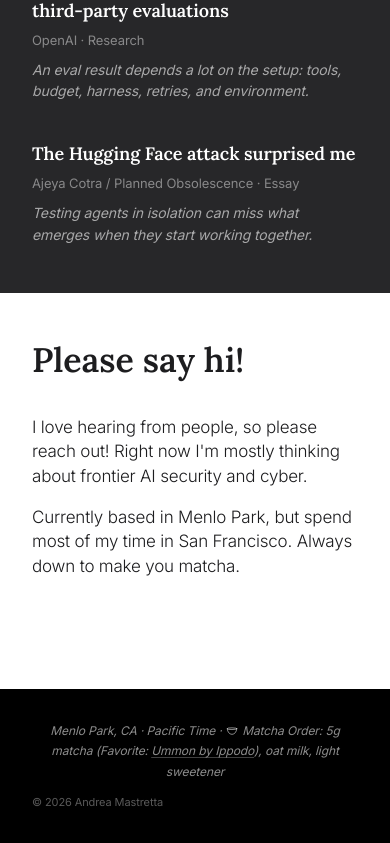
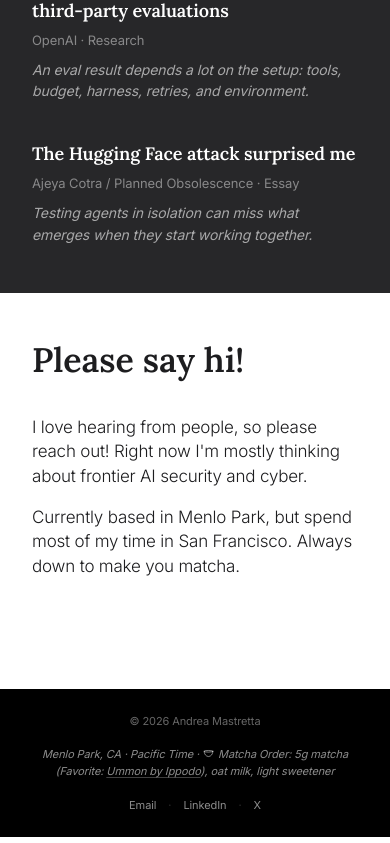
Before and after one commit to amastretta11/webdesign, a Next.js app: page / in a window 390 px wide. Shown: the part 4971-5814 px from the top of the page. Built offline with nearby package versions, Linux system fonts and the light colour scheme.

Commit message:
footer: three-column single-line layout at desktop
- Left:   copyright
- Center: matcha metadata line
- Right:  Email · LinkedIn · X

Stacks vertically on mobile (<768px); horizontal row from md+ up.

Co-Authored-By: Claude Opus 4.7 (1M context) <noreply@anthropic.com>

```diff
--- a/components/Footer.tsx
+++ b/components/Footer.tsx
@@ -3,15 +3,18 @@
 export default function Footer() {
   return (
     <footer
-      className="py-8 px-8 flex flex-col gap-3"
+      className="py-6 px-8 flex flex-col md:flex-row md:items-center md:justify-between gap-4 text-center md:text-left"
       style={{ background: "#000" }}
     >
-      <p className="text-[12px] text-white/55 italic tracking-[-0.1px] leading-[1.7] max-w-[760px] mx-auto text-center">
+      <span className="text-[11px] text-white/40 tracking-[-0.1px] md:flex-shrink-0">
+        © 2026 Andrea Mastretta
+      </span>
+      <p className="text-[11px] text-white/55 italic tracking-[-0.1px] leading-[1.6] md:flex-1 md:text-center md:px-6">
         Menlo Park, CA · Pacific Time ·{" "}
         <svg
           aria-hidden="true"
-          width="14"
-          height="14"
+          width="13"
+          height="13"
           viewBox="0 0 16 16"
           fill="none"
           stroke="currentColor"
@@ -34,9 +37,32 @@ export default function Footer() {
         </a>
         ), oat milk, light sweetener
       </p>
-      <p className="text-[11px] text-white/35 tracking-[-0.1px]">
-        © 2026 Andrea Mastretta
-      </p>
+      <div className="flex items-center justify-center md:justify-end gap-3 text-[11px] text-white/55 tracking-[-0.1px] md:flex-shrink-0">
+        <a
+          href="mailto:amastretta@hotmail.com"
+          className="hover:text-white transition-colors"
+        >
+          Email
+        </a>
+        <span className="text-white/20">·</span>
+        <a
+          href="https://www.linkedin.com/in/andrea-mastretta/"
+          target="_blank"
+          rel="noopener noreferrer"
+          className="hover:text-white transition-colors"
+        >
+          LinkedIn
+        </a>
+        <span className="text-white/20">·</span>
+        <a
+          href="https://x.com/amastretta1"
+          target="_blank"
+          rel="noopener noreferrer"
+          className="hover:text-white transition-colors"
+        >
+          X
+        </a>
+      </div>
     </footer>
   );
 }
```
